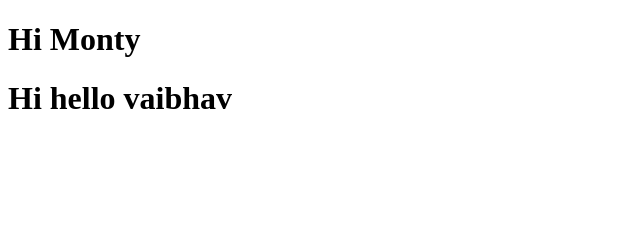
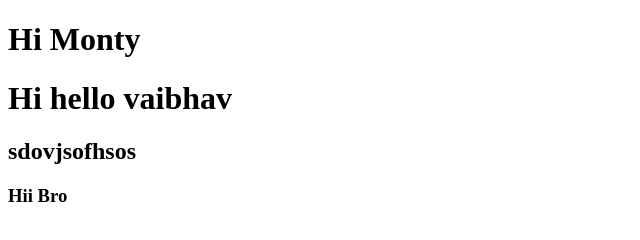
Before and after one commit to vaibhavbhamre57/Monty, a plain HTML site: page index.html in a window 1280 px wide. Shown: the whole page, without its empty margins (0-640 px from the left). Drawn offline with Linux system fonts and the light colour scheme.

Commit message:
Updated Hii Bro

```diff
--- a/index.html
+++ b/index.html
@@ -8,6 +8,7 @@
 <body>
     <h1>Hi Monty</h1>
     <h1>Hi hello vaibhav</h1>
-    <!-- <h2>sdovjsofhsos</h2> -->
+    <h2>sdovjsofhsos</h2>
+    <h3>Hii Bro</h3>
 </body>
 </html>
```
